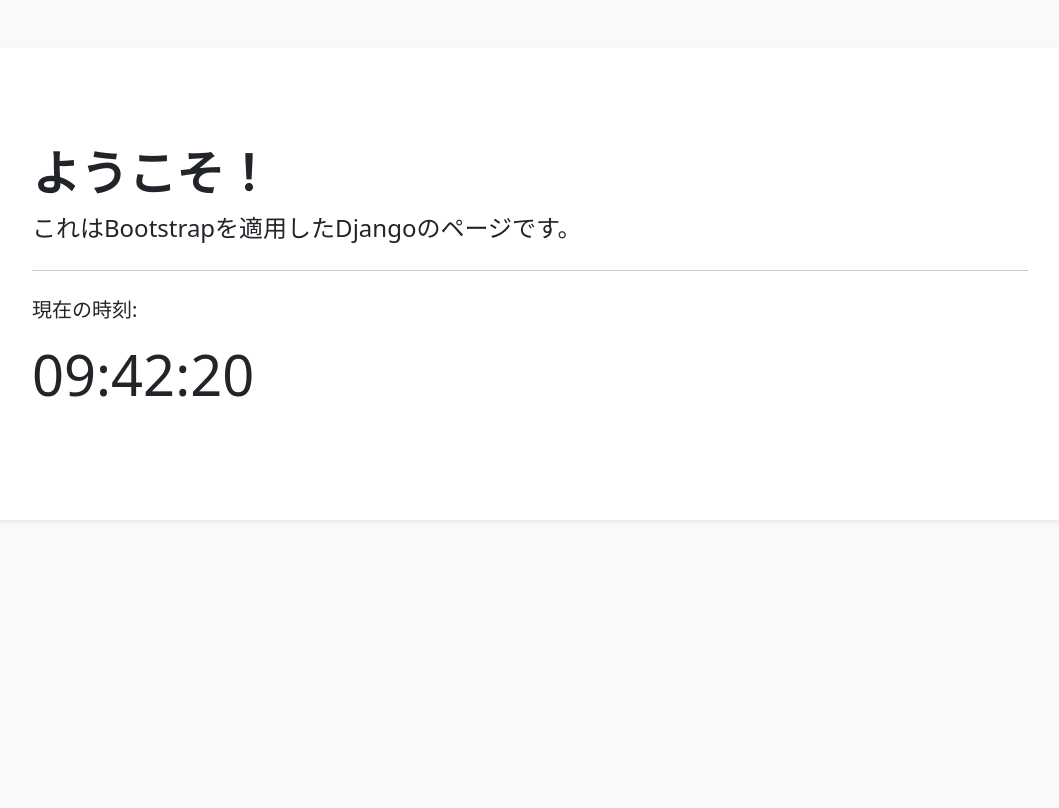
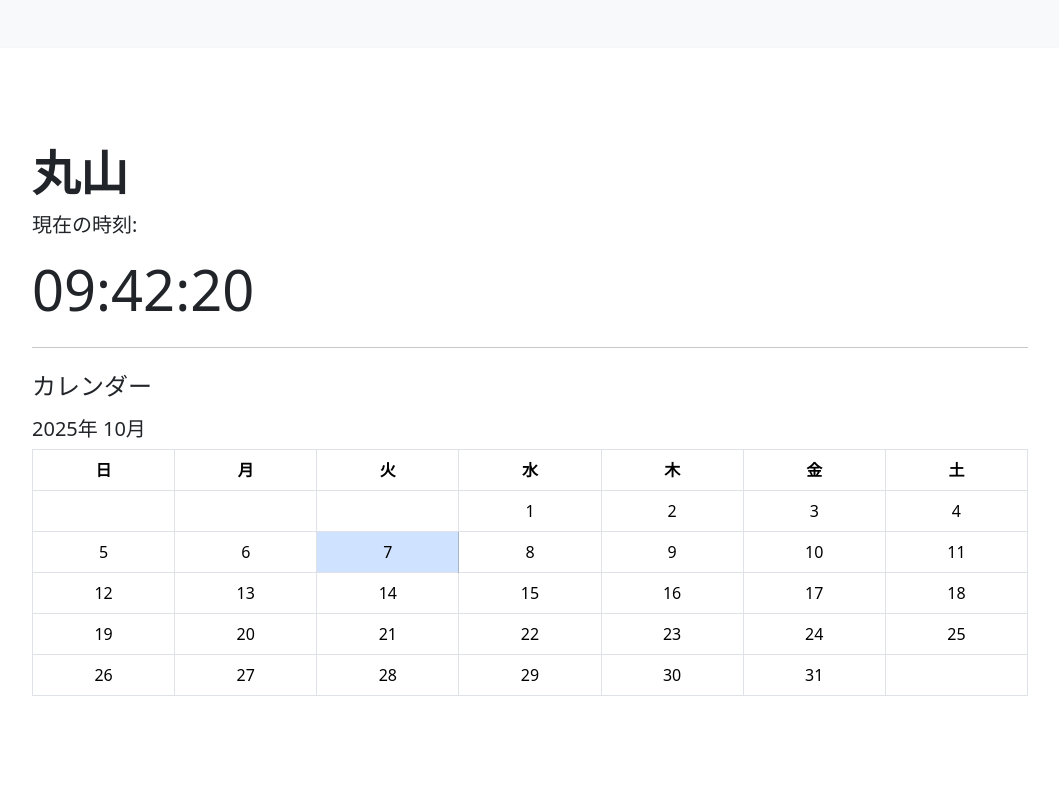
Before and after one commit to hinamizawalv10/django-site, a Django app: page / in a window 1280 px wide. Shown: the whole page, without its empty margins (110-1169 px from the left). Before the commit the page ends 521 px from the top, so only its background shows below. Run offline with Django 5.2, Linux system fonts and the light colour scheme.

Commit message:
Update homepage design and add calendar

```diff
--- a/main/templates/main/index.html
+++ b/main/templates/main/index.html
@@ -2,34 +2,104 @@
 <html lang="ja">
 <head>
     <meta charset="UTF-8">
-    <title>Django Demo</title>
+    <title>丸山</title> <link href="https://cdn.jsdelivr.net/npm/bootstrap@5.3.3/dist/css/bootstrap.min.css" rel="stylesheet" integrity="sha384-QWTKZyjpPEjISv5WaRU9OFeRpok6YctnYmDr5pNlyT2bRjXh0JMhjY6hW+ALEwIH" crossorigin="anonymous">
 
-    <link href="https://cdn.jsdelivr.net/npm/bootstrap@5.3.3/dist/css/bootstrap.min.css" rel="stylesheet" integrity="sha384-QWTKZyjpPEjISv5WaRU9OFeRpok6YctnYmDr5pNlyT2bRjXh0JMhjY6hW+ALEwIH" crossorigin="anonymous">
+    <style>
+        #calendar th, #calendar td {
+            text-align: center;
+        }
+    </style>
+</head>
+<body class="bg-light">
 
-</head>
-<body class="bg-light">  <div class="container mt-5">
-        <div class="p-5 mb-4 bg-white rounded-3 shadow-sm">
+    <div class="container mt-5">
+        <div class="p-5 bg-white rounded-3 shadow-sm">
             <div class="container-fluid py-5">
-                <h1 class="display-5 fw-bold">ようこそ！</h1>
-                <p class="col-md-8 fs-4">これはBootstrapを適用したDjangoのページです。</p>
-                <hr class="my-4">
+                <h1 class="display-5 fw-bold">丸山</h1>
 
                 <p class="lead">現在の時刻:</p>
-                <p class="display-4" id="realtime-clock">{{ current_time }}</p>
-            </div>
+                <p class="display-4" id="realtime-clock"></p> <hr class="my-4">
+
+                <h2 class="h4">カレンダー</h2>
+                <div id="calendar-container" class="mt-3"></div>
+                </div>
         </div>
     </div>
 
     <script>
+        // --- 時計を動かすためのコード (変更なし) ---
         function updateClock() {
             const now = new Date();
             const hours = String(now.getHours()).padStart(2, '0');
             const minutes = String(now.getMinutes()).padStart(2, '0');
             const seconds = String(now.getSeconds()).padStart(2, '0');
             const timeString = `${hours}:${minutes}:${seconds}`;
-            document.getElementById('realtime-clock').textContent = timeString;
+            const clockElement = document.getElementById('realtime-clock');
+            if (clockElement) {
+                clockElement.textContent = timeString;
+            }
         }
         setInterval(updateClock, 1000);
+        updateClock(); // ページ読み込み時にすぐに時刻を表示
+
+        // --- ここからカレンダーを生成するための新しいコード ---
+        function generateCalendar() {
+            const now = new Date();
+            const year = now.getFullYear();
+            const month = now.getMonth(); // 0-11
+
+            const firstDay = new Date(year, month, 1);
+            const lastDay = new Date(year, month + 1, 0);
+
+            const monthNames = ["1月", "2月", "3月", "4月", "5月", "6月", "7月", "8月", "9月", "10月", "11月", "12月"];
+            const days = ['日', '月', '火', '水', '木', '金', '土'];
+
+            let html = `<h3 class="h5">${year}年 ${monthNames[month]}</h3>`;
+            html += '<table id="calendar" class="table table-bordered">';
+            html += '<thead><tr>';
+            for (let day of days) {
+                html += `<th>${day}</th>`;
+            }
+            html += '</tr></thead><tbody><tr>';
+
+            let date = 1;
+            // 1日までの空白セル
+            for (let i = 0; i < firstDay.getDay(); i++) {
+                html += '<td></td>';
+            }
+
+            // 日付セル
+            while (date <= lastDay.getDate()) {
+                if (firstDay.getDay() % 7 === 0 && date > 1) {
+                    html += '</tr><tr>';
+                }
+
+                let cellClass = '';
+                if (date === now.getDate()) {
+                    cellClass = 'table-primary'; // 今日の日付をハイライト
+                }
+                html += `<td class="${cellClass}">${date}</td>`;
+
+                date++;
+                firstDay.setDate(firstDay.getDate() + 1);
+            }
+
+            // 月末以降の空白セル
+            while (firstDay.getDay() % 7 !== 0) {
+                html += '<td></td>';
+                firstDay.setDate(firstDay.getDate() + 1);
+            }
+
+            html += '</tr></tbody></table>';
+
+            const calendarContainer = document.getElementById('calendar-container');
+            if(calendarContainer) {
+                calendarContainer.innerHTML = html;
+            }
+        }
+
+        // ページが読み込まれたらカレンダーを生成
+        generateCalendar();
     </script>
 </body>
 </html>
```
